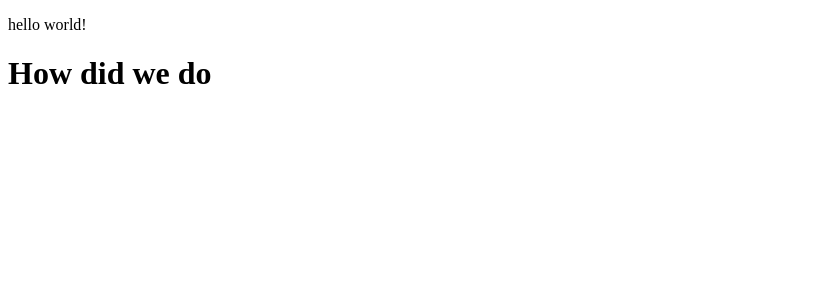
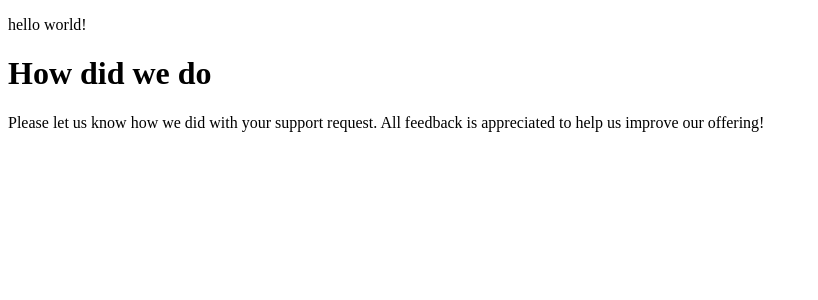
Before and after one commit to azanra/rating-component, a React (Vite) app: page / in a window 1280 px wide. Shown: the top 300 px of the page, without its empty margins (0-818 px from the left). Built offline with nearby package versions, Linux system fonts and the light colour scheme.

Commit message:
Create body component

```diff
--- a/src/component/attribute/attribute.js
+++ b/src/component/attribute/attribute.js
@@ -3,5 +3,8 @@ export const componentAttribute = {
     header: {
       text: "How did we do",
     },
+    body: {
+      text: "Please let us know how we did with your support request. All feedback is appreciated to help us improve our offering!",
+    },
   },
 };
--- /dev/null
+++ b/src/component/body.jsx
@@ -0,0 +1,3 @@
+export default function Body({ text }) {
+  return <p>{text}</p>;
+}
--- a/src/component/rating.jsx
+++ b/src/component/rating.jsx
@@ -1,12 +1,22 @@
 import Header from "./header.jsx";
 import { componentAttribute } from "./attribute/attribute.js";
+import Body from "./body.jsx";
 
-export default function Rating() {
+function Question() {
   return (
     <div>
       <form action="">
         <Header text={componentAttribute.question.header.text} />
+        <Body text={componentAttribute.question.body.text} />
       </form>
     </div>
   );
 }
+
+export default function Rating() {
+  return (
+    <>
+      <Question />
+    </>
+  );
+}
```
